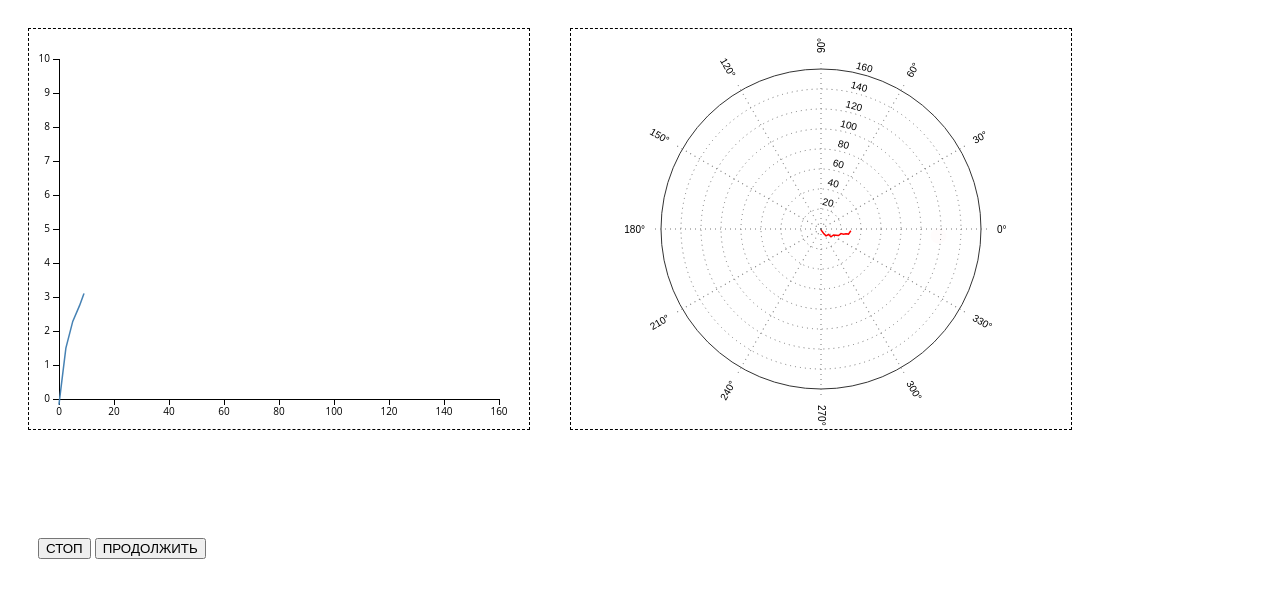
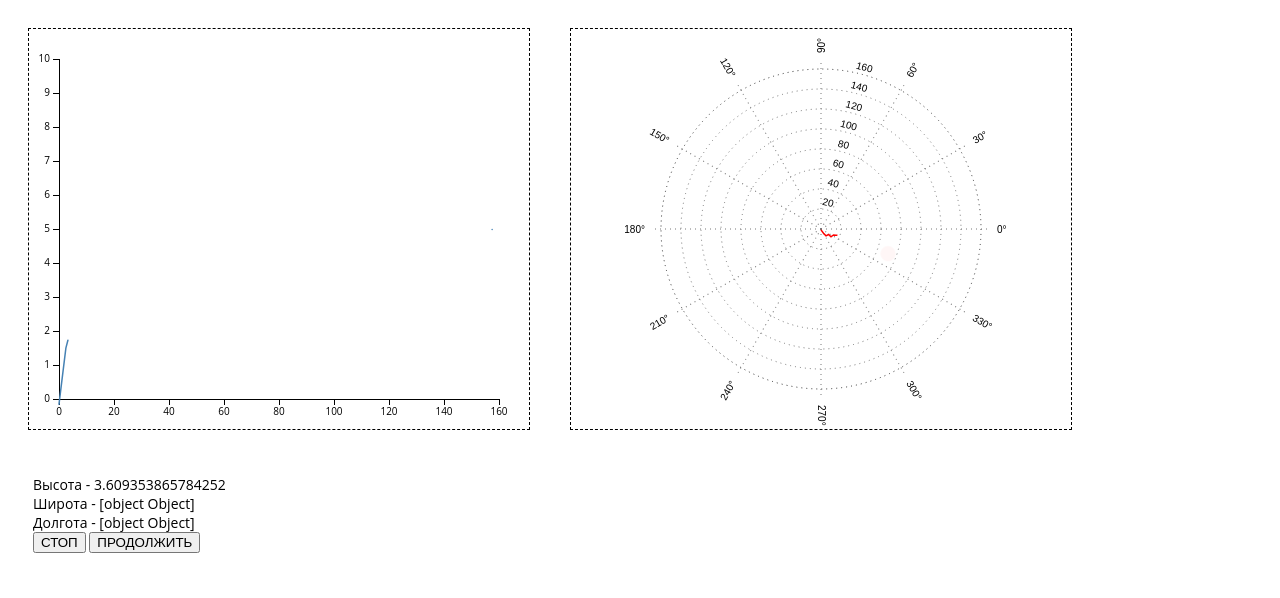
Before and after one commit to lkatartn/zondie, a website with bundled scripts: page index.html in a window 1280 px wide. Both pictures are taken after a click on the button "ПРОДОЛЖИТЬ". Built offline with nearby package versions, Linux system fonts and the light colour scheme.

Commit message:
stop and start works now

```diff
--- a/index.html
+++ b/index.html
@@ -12,9 +12,9 @@
 		<svg id="height" width="500" height="400"></svg>
 		<svg id="position" width="500" height="400"></svg>
 		<div class="side">
-			<marquee>Высота - <span id="text-height"></span><br />
+			Высота - <span id="text-height"></span><br />
 			Широта - <span id="text-latitude"></span><br />
-			Долгота - <span id="text-longitude"></span></marquee>
+			Долгота - <span id="text-longitude"></span><br />
 			<button id="stop">СТОП</button>
 			<button id="resume">ПРОДОЛЖИТЬ</button>
 		</div>
--- a/js/height-module.js
+++ b/js/height-module.js
@@ -32,7 +32,7 @@ define(["d3", "zondie"], function(d3, zondie) {
 
 	svg.append("path")
 	    .datum(zondData)
-	    .attr("class", "line line-height")
+	    .attr("class", "line line-height line-invisible")
 	    .attr("transform", "translate("+padding+","+padding+")")
 	    .attr("d", line);
 	}
--- a/js/position.js
+++ b/js/position.js
@@ -6,12 +6,12 @@ return function(zondData) {
 	var padding = 30;
     var radius = Math.min(width, height) / 2 - padding;
 
-    d3.select("svg#position")
-		.append("circle")
-		.attr("class", "zond")
-		.attr("r", 2)
-		.attr("cx",407)
-		.attr("cy", 139.33)
+  //   d3.select("svg#position")
+		// .append("circle")
+		// .attr("class", "zond")
+		// .attr("r", 2)
+		// .attr("cx",407)
+		// .attr("cy", 139.33)
 
 
     var x = d3.scale.linear()
@@ -71,7 +71,7 @@ return function(zondData) {
 	    .text(function(d) { return d + "°"; });
 	svg.append("path")
 	    .datum(data)
-	    .attr("class", "line line-pos")
+	    .attr("class", "line line-pos line-invisible")
 	    .attr("d", line);
 	}
 })
--- a/js/zond.js
+++ b/js/zond.js
@@ -10,6 +10,11 @@ define(["d3",
 	   	utils)
 	{
 	var zondSimulationData = d3.range(0, 160,2.5).map(zondie);
+	window.data = zondSimulationData;
+	var dataPercent = d3.scale.quantize()
+		.domain([0,1])
+		.range(zondSimulationData)
+
 		height(zondSimulationData);
 		position(zondSimulationData)
 
@@ -19,9 +24,9 @@ define(["d3",
 	function setPercent(from, to, duration) {
 		duration = duration || 100
 		utils.setPathPercent(heightPathNode, from, to, duration);
+		d3.select(".line-invisible").classed('line-invisible', false);
 		var currentPathPosition = utils.setPathPercent(posPathNode, from, to, duration)
 		var svgPoint = posPathNode.getPointAtLength(currentPathPosition)
-		console.log(svgPoint)
 		d3.select(".zond").remove();
 		var svgPos = d3.select("svg#position")
 		d3.select("svg#position")
@@ -31,12 +36,21 @@ define(["d3",
 			.attr("cx", svgPoint.x+ svgPos.attr("width")/2)
 			.attr("cy", svgPoint.y+ svgPos.attr("height")/2)
 	}
-	var last =0
-	// setPercent(0,1,10000)
-	setInterval(function(){
-		setPercent(last, last+0.1, 500);
-		last+=0.1;
-	},1000)
+	var last =0;
+	var step =0.03
+	var stepper = function(){
+		setPercent(last, last+step, 900);
+		last+=step;
+		window["text-height"].innerHTML=dataPercent(last).height;
+		window["text-latitude"].innerHTML=dataPercent(last);
+		window["text-longitude"].innerHTML=dataPercent(last);
+	}
+	var interval = setInterval(stepper,1000);
+
+	document.getElementById("stop").onclick = function(){clearInterval(interval)};
+	document.getElementById("resume").onclick = function(){
+		interval = setInterval(stepper,1000);
+	}
 
 	// d3.selectAll("path.line")[0].forEach(function(item) {
 	// 	window.a = item;
--- a/style.css
+++ b/style.css
@@ -1,14 +1,16 @@
 /*FOR HEIGHT CHART*/
 html {
-  font: 16px , 'Open Sans', sans-serif;
+	font-family: 'Open Sans', Tahoma, Helvetica, Verdana, sans-serif;
+  font-size: 14px;
 }
 svg {
 	border: dashed 1px;
 	margin: 20px;
 	float: left;
 }
+
 .side{
-	margin:20px;
+	margin:15px;
 	padding: 10px;
 	float: left;
 }
@@ -72,10 +74,13 @@ circle.zond {
 }
 .axis-pos :last-of-type circle {
   stroke: #333;
-  stroke-dasharray: none;
+  stroke-dasharray: 1,4;
 }
 .line-pos {
   fill: none;
   stroke: red;
   stroke-width: 1.5px;
 }
+.line-invisible {
+  stroke-dasharray: 0, 1000;
+}
```
